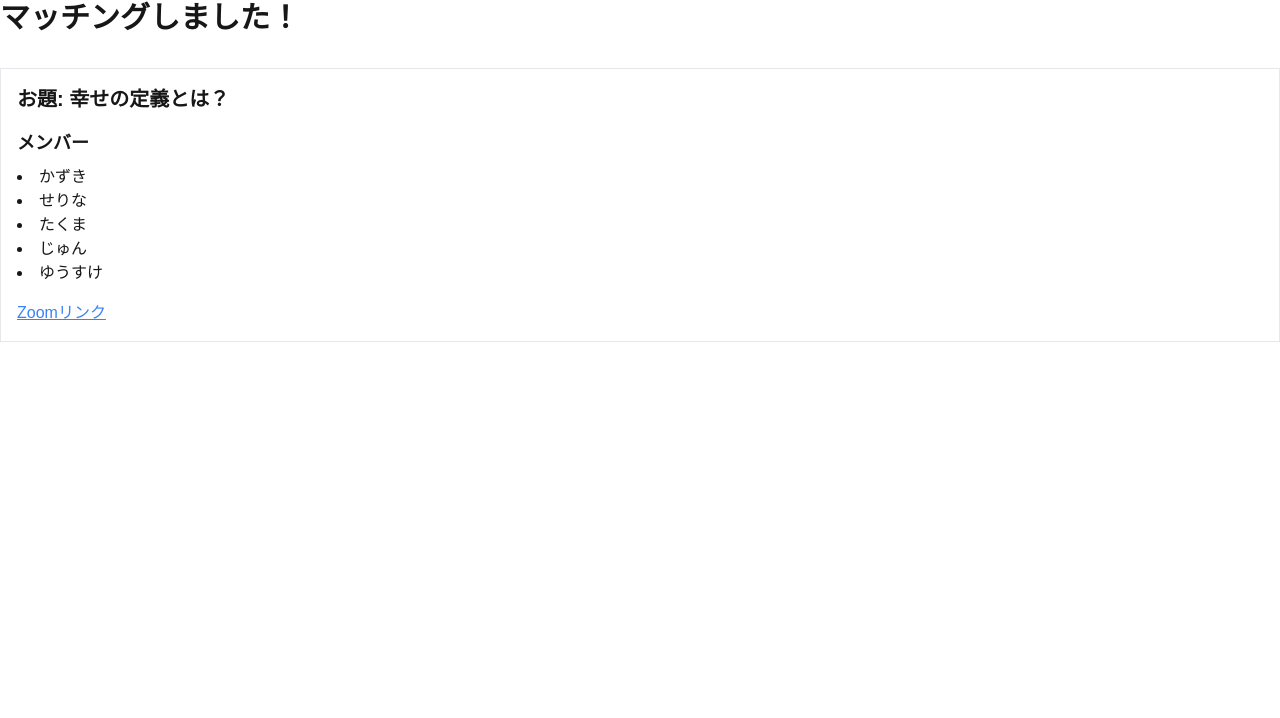
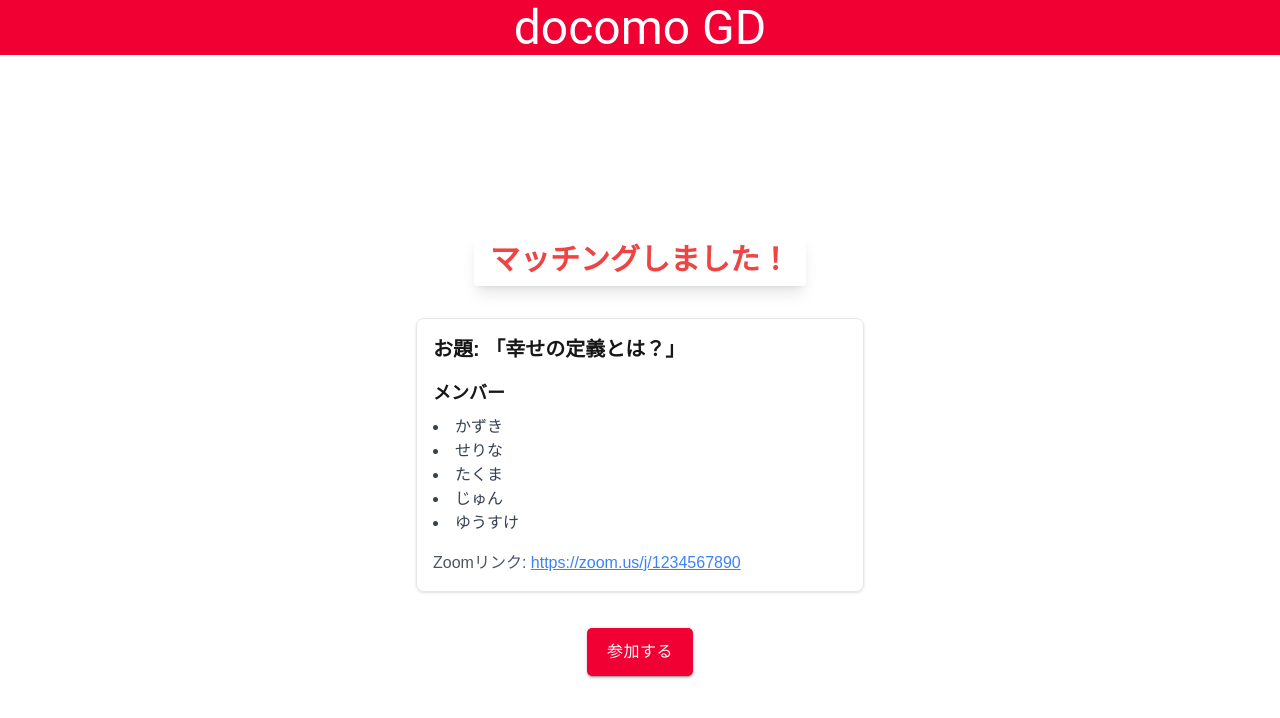
Before and after one commit to tkm427/docomo_frontend, a Next.js app: page /matching in a window 1280 px wide. Shown: the top 718 px of the page. Built offline with nearby package versions, Linux system fonts and the light colour scheme.

Commit message:
ヘッダーの追加

```diff
--- a/package.json
+++ b/package.json
@@ -9,6 +9,10 @@
     "lint": "next lint"
   },
   "dependencies": {
+    "@emotion/react": "^11.13.3",
+    "@emotion/styled": "^11.13.0",
+    "@mui/material": "^6.1.0",
+    "@mui/system": "^6.1.0",
     "next": "14.2.9",
     "react": "^18",
     "react-dom": "^18"
--- a/src/app/matching/page.tsx
+++ b/src/app/matching/page.tsx
@@ -1,7 +1,8 @@
-'use client'
+'use client';
 import Loading from "../../components/Loading";
-import React from 'react';
-import { useEffect, useState } from 'react';
+import React, { useEffect, useState } from 'react';
+import Header from '../../components/Header';
+import { Box, Button } from "@mui/material";
 
 type MatchingData = {
     name: string[];
@@ -17,46 +18,63 @@
     },
 ];
 
-
 export default function Page() {
     const [isLoading, setIsLoading] = useState<boolean>(true);
+
     useEffect(() => {
         setTimeout(() => {
             setIsLoading(false);
         }, 3000);
     }, []);
+
     return (
         <div>
+            <Header />
             {isLoading &&
-                <div>
+                <div className="flex flex-col items-center justify-center">
                     <h1 className="text-3xl font-bold">マッチング中...</h1>
                     <Loading />
                 </div>
-                }
+            }
             {!isLoading && (
-                <div>
-                    <h1 className="text-3xl font-bold">マッチングしました！</h1>
-                    <div className="mt-8">
+                <div className="flex flex-col items-center justify-center h-screen px-4">
+                    <h1 className="text-3xl font-bold text-red-500 bg-white py-2 px-4 rounded shadow-lg">
+                        マッチングしました！
+                    </h1>
+                    <div className="mt-8 w-full max-w-md">
                         {matchingData.map((data, index) => (
-                            <div key={index} className="border p-4 mb-4">
-                                <h2 className="text-xl font-bold">お題: {data.thema}</h2>
-                                <div className="mt-4">
+                            <div key={index} className="border p-4 mb-4 rounded-lg shadow">
+                                <h2 className="text-xl font-bold mb-4">お題: 「{data.thema}」</h2>
+                                <div className="mb-4">
                                     <h3 className="text-lg font-bold">メンバー</h3>
                                     <ul className="list-disc list-inside mt-2">
                                         {data.name.map((name, index) => (
-                                            <li key={index}>{name}</li>
+                                            <li key={index} className="text-gray-700">{name}</li>
                                         ))}
                                     </ul>
                                 </div>
-                                <div className="mt-4">
-                                    <a href={data.zoomLink} className="text-blue-500 underline">Zoomリンク</a>
+                                <div className="mt-4 text-left">
+                                    <p className="text-gray-600">Zoomリンク: <a href={data.zoomLink} className="text-blue-500 underline">{data.zoomLink}</a></p>
                                 </div>
                             </div>
                         ))}
                     </div>
+                    <Button
+                        variant="contained"
+                        sx={{
+                            backgroundColor: '#F00033',
+                            color: 'white',
+                            padding: '10px 20px',
+                            marginTop: '20px',
+                            fontSize: '16px',
+                            borderRadius: '5px',
+                        }}
+                        onClick={() => window.location.href = matchingData[0].zoomLink}
+                    >
+                        参加する
+                    </Button>
                 </div>
             )}
         </div>
-
     );
 }
--- /dev/null
+++ b/src/components/Header.tsx
@@ -0,0 +1,34 @@
+import { Box } from "@mui/system";
+import Typography from "@mui/material/Typography";
+import Link from 'next/link'; // Linkのインポート
+
+export default function Header() {
+  return (
+    <Box
+      sx={{
+        top: 0,
+        left: 0,
+        right: 0,
+        display: "flex",
+        alignItems: "center",
+        justifyContent: "center", // テキストを中央揃え
+        backgroundColor: "#F00033", // 背景色をF00033に設定
+        color: "white", // テキストの色を白に設定
+        padding: "5px",
+        marginBottom: "0",
+        zIndex: 100,
+        height: "55px", // ヘッダーの高さを55ピクセルに設定
+      }}
+    >
+      <Link href="/" passHref> {/* LinkコンポーネントでTypographyをラップ */}
+        <Typography
+          variant="h3"
+          component="div"
+          sx={{ cursor: "pointer" }} // クリック可能であることを示すためにポインタ表示
+        >
+          docomo GD
+        </Typography>
+      </Link>
+    </Box>
+  );
+}
```
Also changed, not shown: 1 other file (tests, documents, lock files or other folders).
